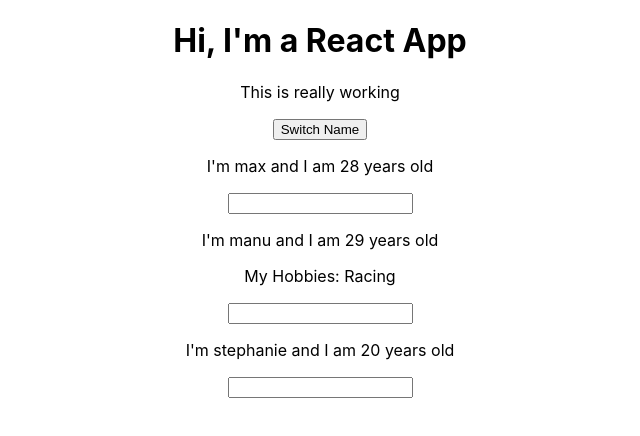
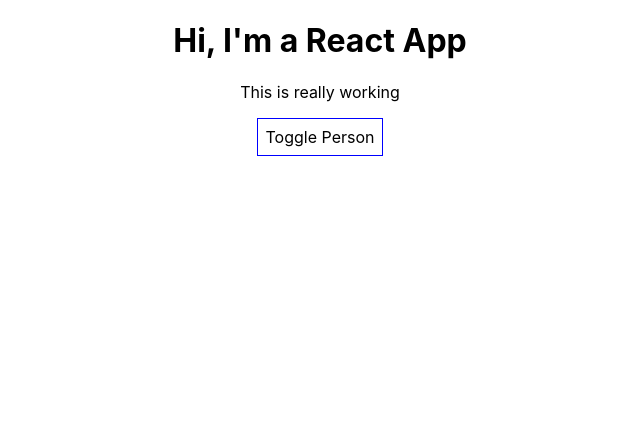
Before and after one commit to phuochoquang97/react_complete_guide, a React (Create React App) app: page / in a window 1280 px wide. Shown: the top 436 px of the page, without its empty margins (320-960 px from the left). Built offline with nearby package versions, Linux system fonts and the light colour scheme.

Commit message:
Toggle Person

```diff
--- a/src/App.js
+++ b/src/App.js
@@ -1,4 +1,4 @@
-import React, {Component} from 'react';
+import React, { Component } from 'react';
 import logo from './logo.svg';
 import './App.css';
 import Person from './Person/Person'
@@ -6,9 +6,9 @@ import Person from './Person/Person'
 class App extends Component {
   state = {
     persons: [
-      {name: 'max', age: 28},
-      {name: 'manu', age: 29},
-      {name: 'stephanie', age: 20}
+      { name: 'max', age: 28 },
+      { name: 'manu', age: 29 },
+      { name: 'stephanie', age: 20 }
     ]
   }
   switchNameHander = (newName) => {
@@ -16,28 +16,47 @@ class App extends Component {
     //Dont do this: this.state.persons[0].name = 'max';
     this.setState({
       persons: [
-        {name: newName, age: 28},
-        {name: 'manu', age: 29},
-        {name: 'stephanie', age: 27}
+        { name: newName, age: 28 },
+        { name: 'manu', age: 29 },
+        { name: 'stephanie', age: 27 }
+      ],
+      otherState: 'some other value',
+      showPersons: false
+    })
+  }
+
+  nameChangedHandler = (event) => {
+    this.setState({
+      persons: [
+        { name: 'max', age: 28 },
+        { name: event.target.value, age: 29 },
+        { name: 'stephanie', age: 26 }
       ]
     })
   }
 
-  nameChangedHandler=(event)=>{
-    this.setState({
-      persons: [
-        {name: 'max', age: 28},
-        {name: event.target.value, age: 29},
-        {name: 'stephanie', age: 26}
-      ]
-    })
+  togglePersonsHandler = () => {
+    const doesShow = this.state.showPersons;
+    this.setState({showPersons : !doesShow});
   }
-  render(){
+  render() {
+    const style = {
+      backgroundColor: 'white',
+      font: 'inherit',
+      border: '1px solid blue',
+      padding: '8px',
+      cursor: 'pointer'
+    }
     return (
       <div className="App">
         <h1>Hi, I'm a React App</h1>
         <p>This is really working</p>
-        <button onClick={()=>this.switchNameHander('maximum')}>Switch Name</button>
+        <button
+          style={style}
+          onClick={this.togglePersonsHandler}>Toggle Person</button>
+        {
+          this.state.showPersons === true ?
+          <div>
             <Person
               name={this.state.persons[0].name}
               age={this.state.persons[0].age}></Person>
@@ -49,6 +68,8 @@ class App extends Component {
             <Person
               name={this.state.persons[2].name}
               age={this.state.persons[2].age}></Person>
+          </div> : null
+        }
       </div>
     );
     //return React.createElement('div', {className: 'App'} , React.createElement('h1',null,'Hi, I\'m a React App!!!'));
--- /dev/null
+++ b/src/Person/Person.css
@@ -0,0 +1,8 @@
+.Person {
+    width: 60%;
+    margin: 16px auto;
+    border: 1px solid #eee;
+    box-shadow: 0 2px 3px #ccc;
+    padding: 16px;
+    text-align: center;
+}
--- a/src/Person/Person.js
+++ b/src/Person/Person.js
@@ -1,8 +1,9 @@
 import React from 'react';
+import './Person.css'
 
 const person = (props) => {
     return (
-        <div>
+        <div className="Person">
             <p onClick={props.click}>I'm {props.name} and I am {props.age} years old</p>
             <p>{props.children}</p>
             <input type="text" onChange={props.changed}></input>
```
Lines whose indentation alone changed are shown as unchanged.
